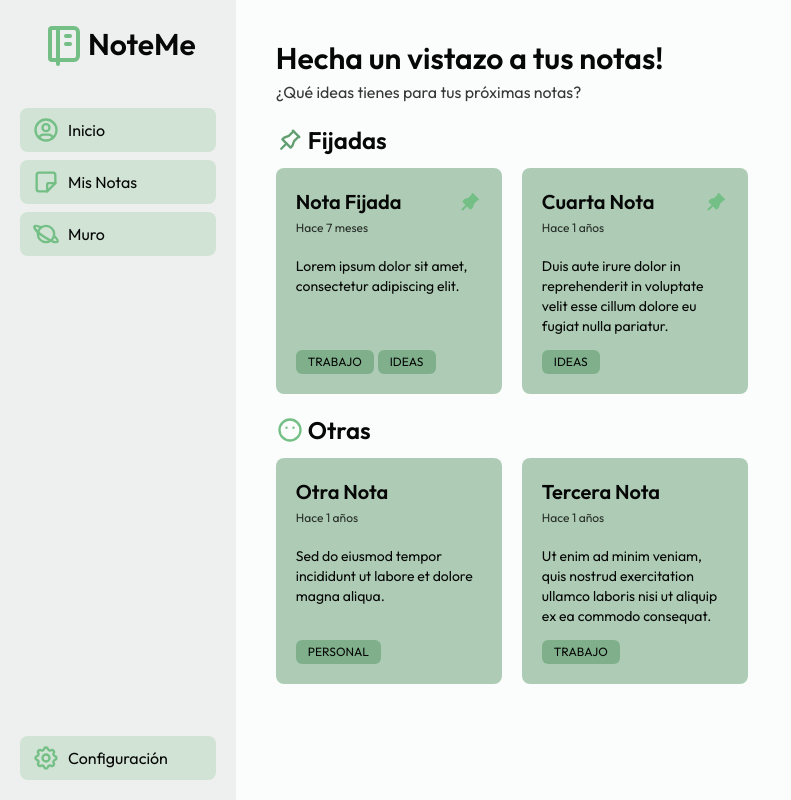
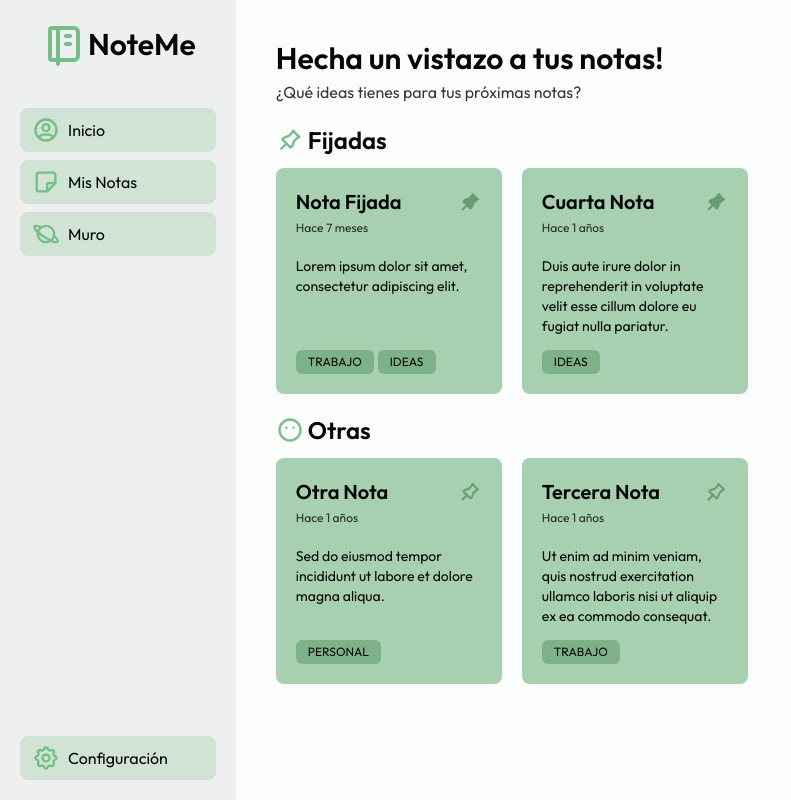
Before and after one commit to Over12/notes-app, a Next.js app: page /dashboard/notes in a window 1280 px wide. Shown: the whole page, without its empty margins (0-791 px from the left). Built offline with nearby package versions, Linux system fonts and the light colour scheme.

Commit message:
feat: Mejorar la visualización de notas fijadas y agregar icono de eliminar

```diff
--- a/app/dashboard/notes/page.tsx
+++ b/app/dashboard/notes/page.tsx
@@ -13,7 +13,7 @@ export default function Page() {
       <section className='mt-5'>
         <div>
           <h2 className='flex items-center gap-1 font-semibold text-2xl'>
-            <IconPin className='text-primary size-7' />
+            <IconPin className='text-accent size-7' />
             Fijadas
           </h2>
           <div className='grid grid-cols-4 gap-5 mt-3'>
--- a/components/common/Note.tsx
+++ b/components/common/Note.tsx
@@ -1,14 +1,16 @@
 import { calculateTimeAgo } from '@/lib/DateUtils'
 import { Note as NoteType } from '@/types/note'
-import { IconPinFilled } from '@tabler/icons-react'
+import { IconPin, IconPinFilled, IconTrash } from '@tabler/icons-react'
 import Pill from './Pill'
 
 export default function Note({ note }: { note: NoteType }) {
   return (
-    <div className='flex flex-col bg-primary/50 aspect-square rounded-lg p-5'>
+    <div className='relative flex flex-col bg-secondary aspect-square rounded-lg p-5 group'>
       <div className='flex justify-between items-center w-full'>
         <h3 className='font-semibold text-xl'>{ note.title }</h3>
-        { note.isPinned && <IconPinFilled className='text-accent size-6' /> }
+        <button className='cursor-pointer'>
+          { note.isPinned ? <IconPinFilled className='text-primary size-6 hover:text-accent transition-colors' /> : <IconPin className='text-primary size-6 hover:text-accent transition-colors' /> }
+        </button>
       </div>
       <span className='text-xs mt-1 opacity-80'>{ calculateTimeAgo(note.createdAt) }</span>
       <p className='text-pretty text-sm mt-5'>{ note.content }</p>
@@ -17,6 +19,9 @@ export default function Note({ note }: { note: NoteType }) {
           <Pill key={tag} text={tag} />
         ))}
       </div>
+      <button className='absolute bottom-5 right-5 text-red-500 opacity-0 cursor-pointer group-hover:opacity-100 hover:text-red-700 transition-all'>
+        <IconTrash />
+      </button>
     </div>
   )
 };
```
